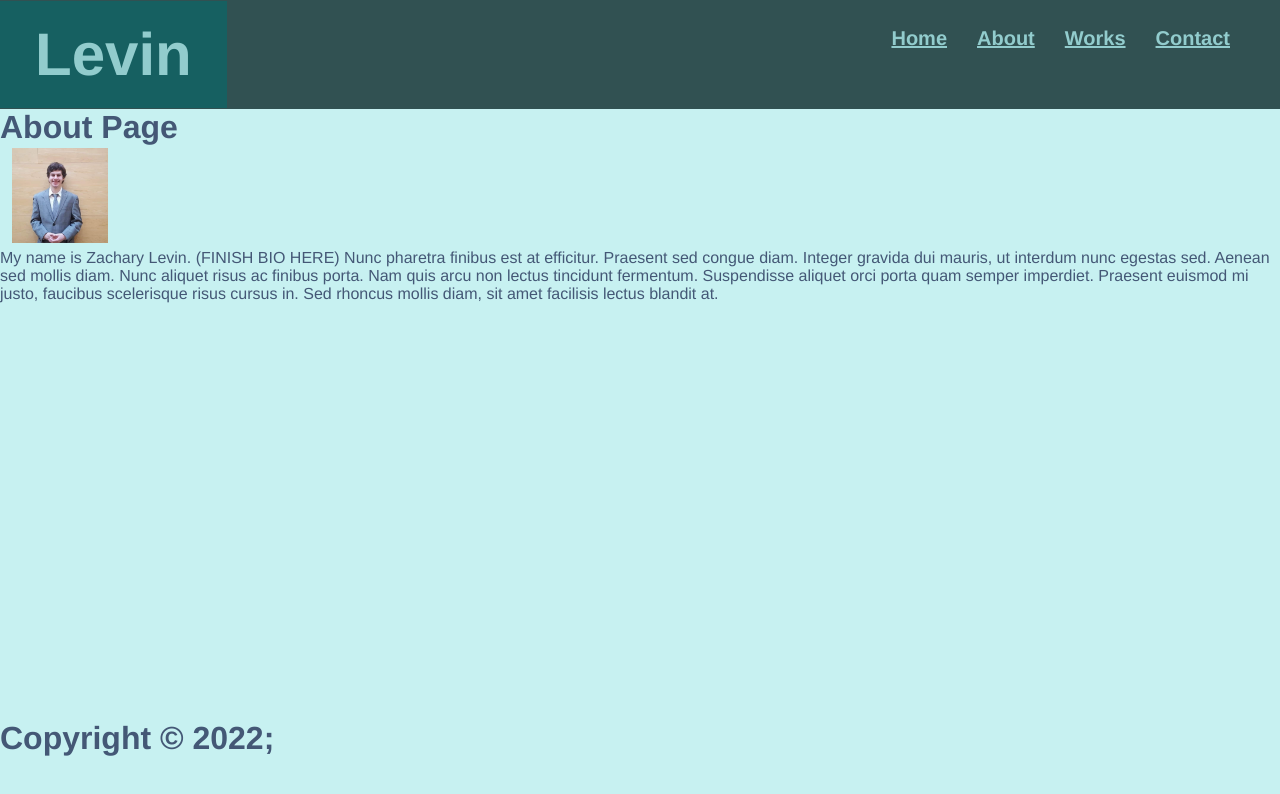
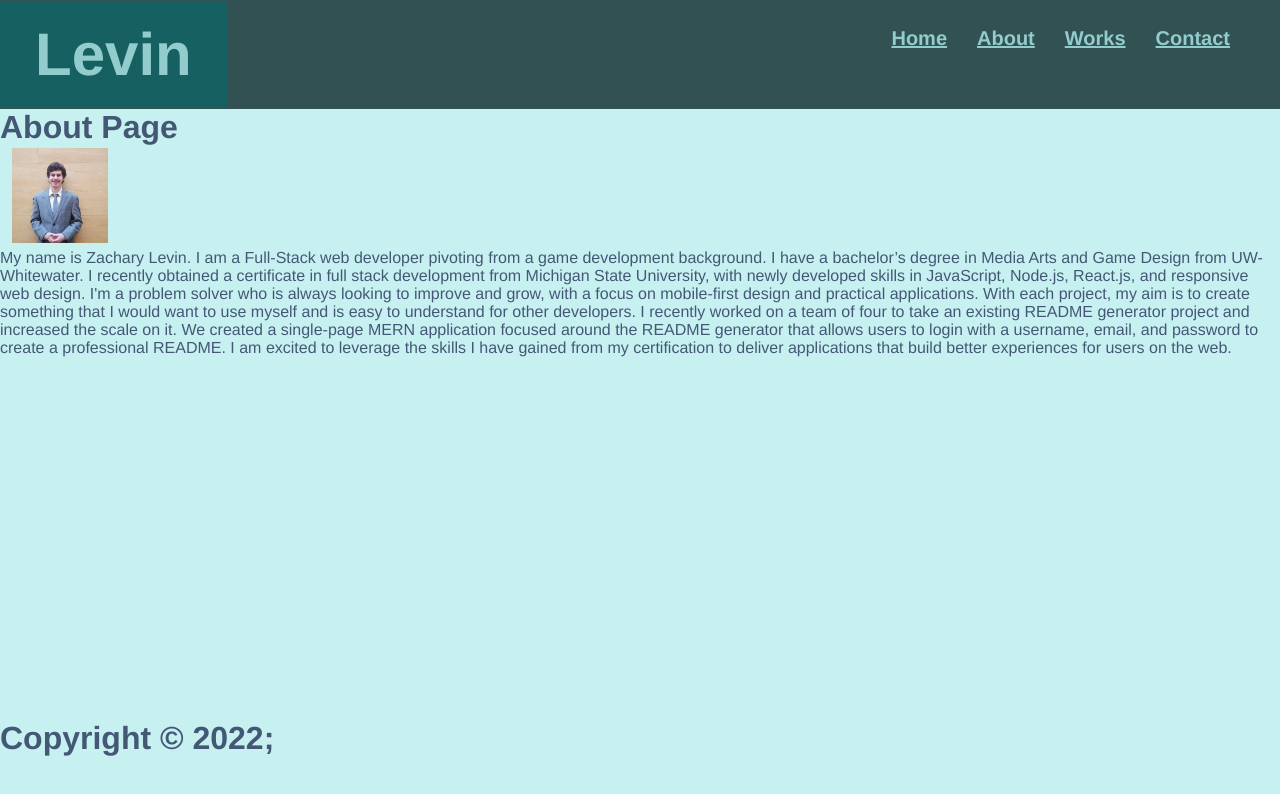
Before and after one commit to zachary-levin/zpl-react-portfolio-1, a React (Create React App) app: page / in a window 1280 px wide. Shown: the top 794 px of the page. Built offline with nearby package versions, Linux system fonts and the light colour scheme.

Commit message:
Added bio to about page

```diff
--- a/src/components/pages/About.js
+++ b/src/components/pages/About.js
@@ -8,13 +8,13 @@ export default function About() {
       <h1>About Page</h1>
       <img className='about-subtitle' alt="Me" src={require(`../../images/Nice-pic-of-me.jpg`)} />
       <p>
-        My name is Zachary Levin. (FINISH BIO HERE)
-        Nunc pharetra finibus est at efficitur. Praesent sed congue diam.
-        Integer gravida dui mauris, ut interdum nunc egestas sed. Aenean sed
-        mollis diam. Nunc aliquet risus ac finibus porta. Nam quis arcu non
-        lectus tincidunt fermentum. Suspendisse aliquet orci porta quam semper
-        imperdiet. Praesent euismod mi justo, faucibus scelerisque risus cursus
-        in. Sed rhoncus mollis diam, sit amet facilisis lectus blandit at.
+        My name is Zachary Levin. I am a Full-Stack web developer pivoting from a game development background. I have a bachelor’s degree in Media Arts and Game Design from UW-Whitewater.
+        I recently obtained a certificate in full stack development from Michigan State University, with newly developed skills in JavaScript, Node.js, React.js, and responsive web design.
+        I'm a problem solver who is always looking to improve and grow, with a focus on mobile-first design and practical applications.
+        With each project, my aim is to create something that I would want to use myself and is easy to understand for other developers.
+        I recently worked on a team of four to take an existing README generator project and increased the scale on it.
+        We created a single-page MERN application focused around the README generator that allows users to login with a username, email, and password to create a professional README.
+        I am excited to leverage the skills I have gained from my certification to deliver applications that build better experiences for users on the web.
       </p>
     </div>
   );
```
